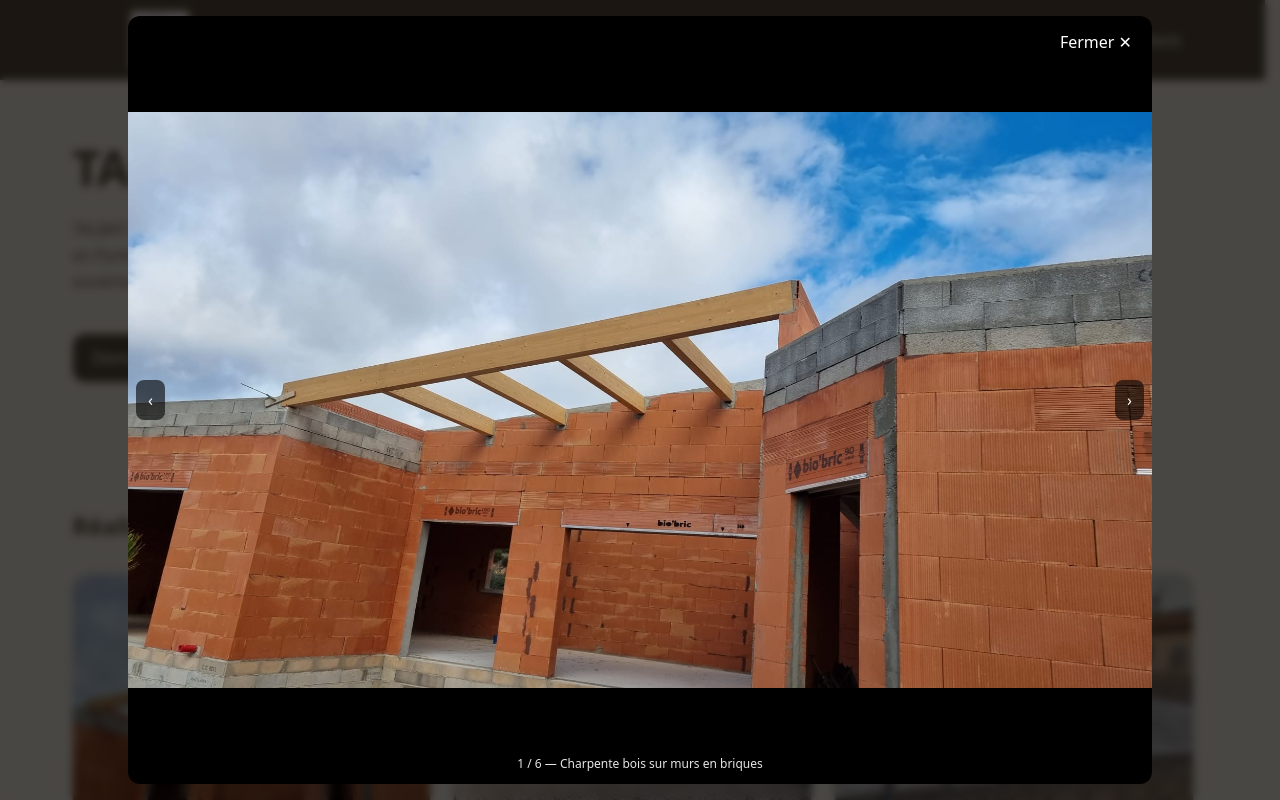
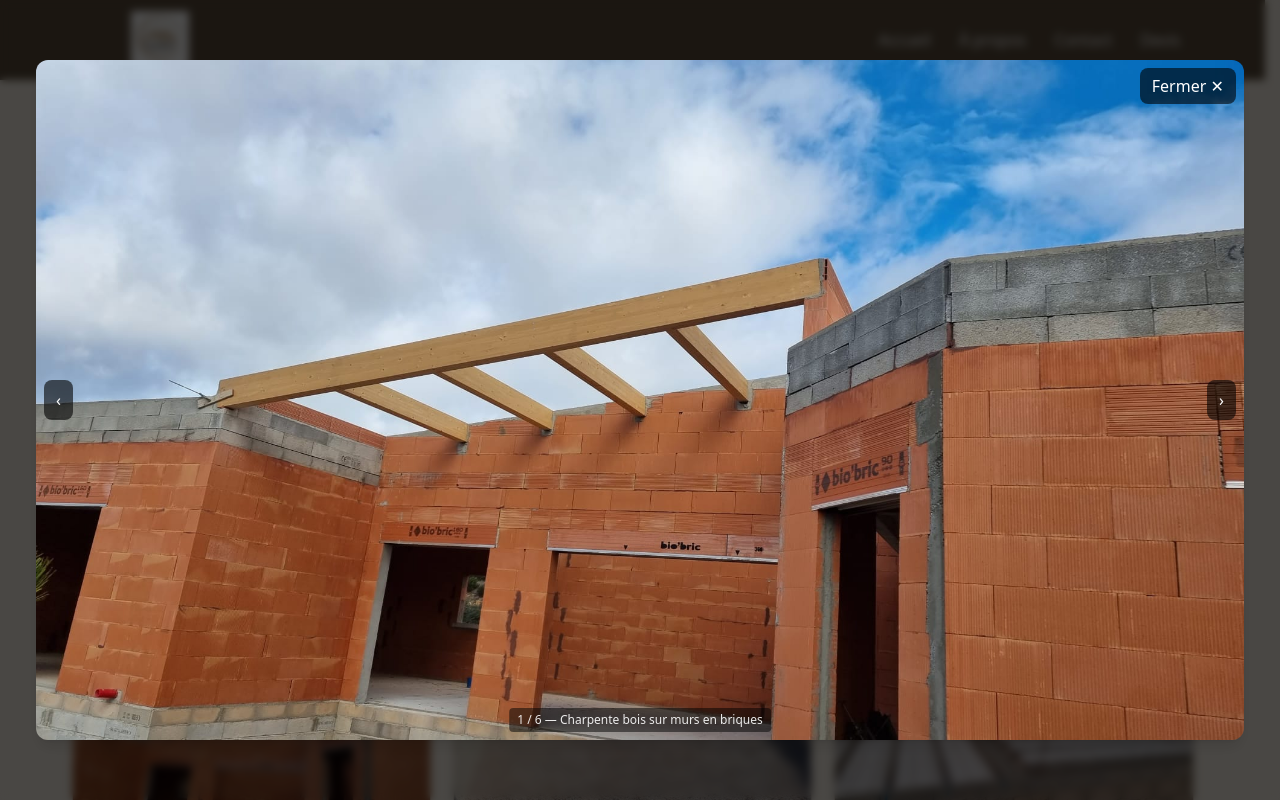
Before and after one commit to Shikacho/site-maconnerie-vitrine, a Next.js app: page / in a window 1280 px wide. Both pictures are taken after a click on the button "Charpente bois sur murs en briques". Shown: the top 800 px of the page. Built offline with nearby package versions, Linux system fonts and the light colour scheme.

Commit message:
correction bordure noir

```diff
--- a/components/GalleryGrid.jsx
+++ b/components/GalleryGrid.jsx
@@ -1,4 +1,3 @@
-// components/GalleryGrid.jsx
 "use client";
 
 import { useEffect, useState, useCallback } from "react";
@@ -42,7 +41,6 @@ export default function GalleryGrid({ images, getAlt, showCaptions = false }) {
             className="group rounded-2xl overflow-hidden ring-1 ring-brand/30 bg-white shadow hover:shadow-lg transition text-left flex flex-col h-full"
             aria-label={`Agrandir: ${alt(src, i)}`}
           >
-            {/* ✅ Image avec ratio fixe pour une hauteur identique partout */}
             <div className="relative w-full aspect-[4/3]">
               <Image
                 src={src}
@@ -54,8 +52,6 @@ export default function GalleryGrid({ images, getAlt, showCaptions = false }) {
                 priority={i < 2}
               />
             </div>
-
-            {/* ✅ Légende de hauteur constante pour éviter que certaines cartes s'étirent */}
             {showCaptions && (
               <div className="p-3 text-sm text-brand-dark/90 min-h-[48px] flex items-center">
                 <span className="block overflow-hidden text-ellipsis">
@@ -66,8 +62,6 @@ export default function GalleryGrid({ images, getAlt, showCaptions = false }) {
           </button>
         ))}
       </div>
-
-      {/* Lightbox inchangée */}
       {open && (
         <div
           className="fixed inset-0 z-[100] bg-black/70 backdrop-blur-sm flex items-center justify-center p-4"
@@ -76,18 +70,30 @@ export default function GalleryGrid({ images, getAlt, showCaptions = false }) {
           role="dialog"
         >
           <div
-            className="relative max-w-5xl w-full aspect-[4/3] bg-black rounded-xl overflow-hidden"
+            className="relative"
             onClick={(e) => e.stopPropagation()}
+            onTouchStart={(e) =>
+              (e.currentTarget.dataset.x = e.touches[0].clientX)
+            }
+            onTouchEnd={(e) => {
+              const start = Number(e.currentTarget.dataset.x || 0);
+              const end = e.changedTouches[0].clientX;
+              const delta = end - start;
+              if (Math.abs(delta) > 40) {
+                setIndex((n) =>
+                  delta < 0
+                    ? (n + 1) % images.length
+                    : (n - 1 + images.length) % images.length
+                );
+              }
+            }}
           >
-            <Image
+            <img
               src={images[index]}
               alt={alt(images[index], index)}
-              fill
-              className="object-contain"
-              sizes="100vw"
-              priority
+              className="block max-w-[95vw] max-h-[85vh] object-contain rounded-xl shadow-lg"
+              draggable={false}
             />
-
             <button
               onClick={close}
               className="absolute top-2 right-2 px-3 py-1.5 rounded-lg bg-black/60 text-white hover:bg-black/80"
@@ -95,7 +101,6 @@ export default function GalleryGrid({ images, getAlt, showCaptions = false }) {
             >
               Fermer ✕
             </button>
-
             <button
               onClick={() =>
                 setIndex((n) => (n - 1 + images.length) % images.length)
@@ -112,7 +117,6 @@ export default function GalleryGrid({ images, getAlt, showCaptions = false }) {
             >
               ›
             </button>
-
             <div className="absolute bottom-2 left-1/2 -translate-x-1/2 text-xs text-white/90 bg-black/50 px-2 py-1 rounded">
               {index + 1} / {images.length} — {alt(images[index], index)}
             </div>
```
